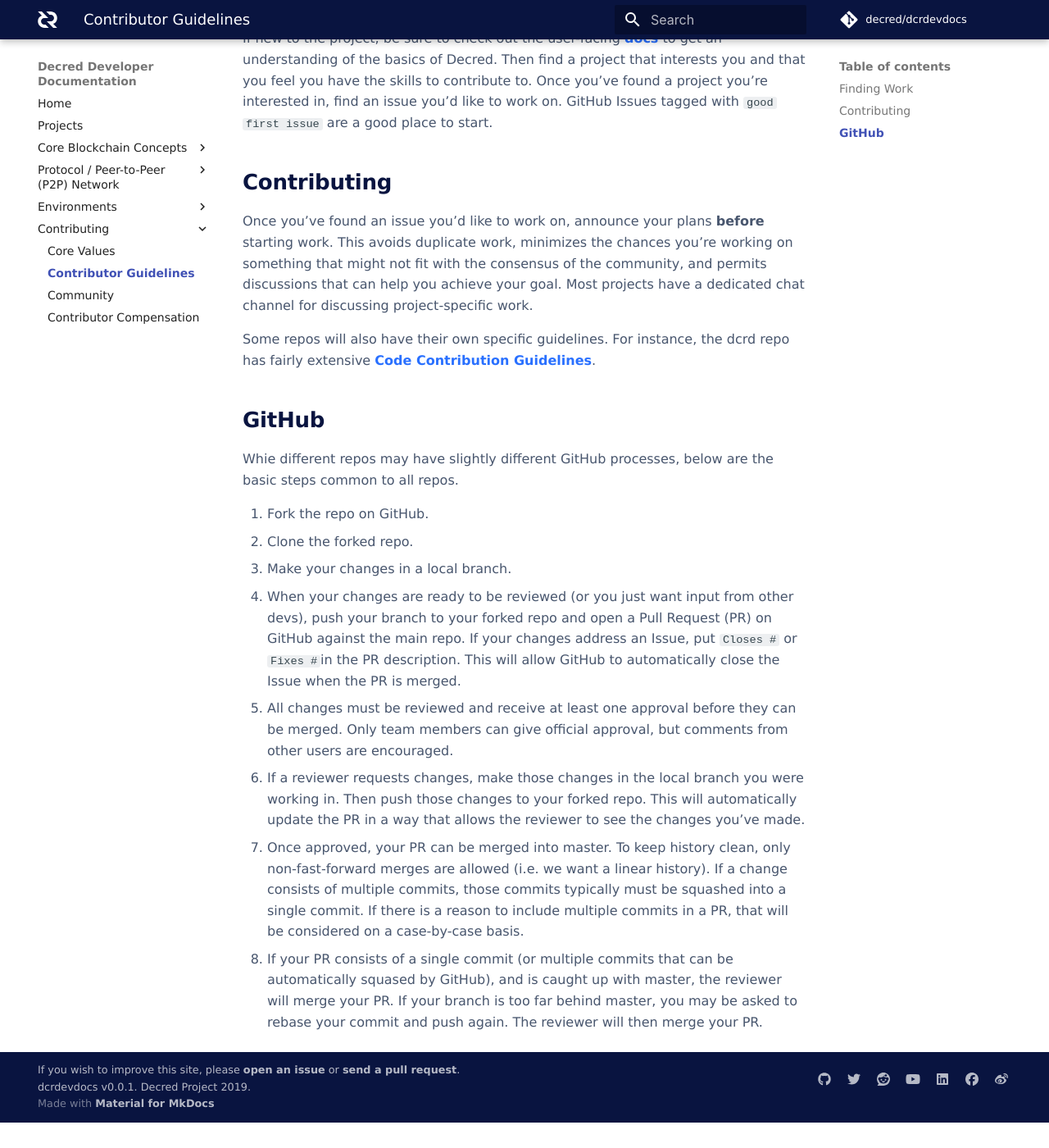
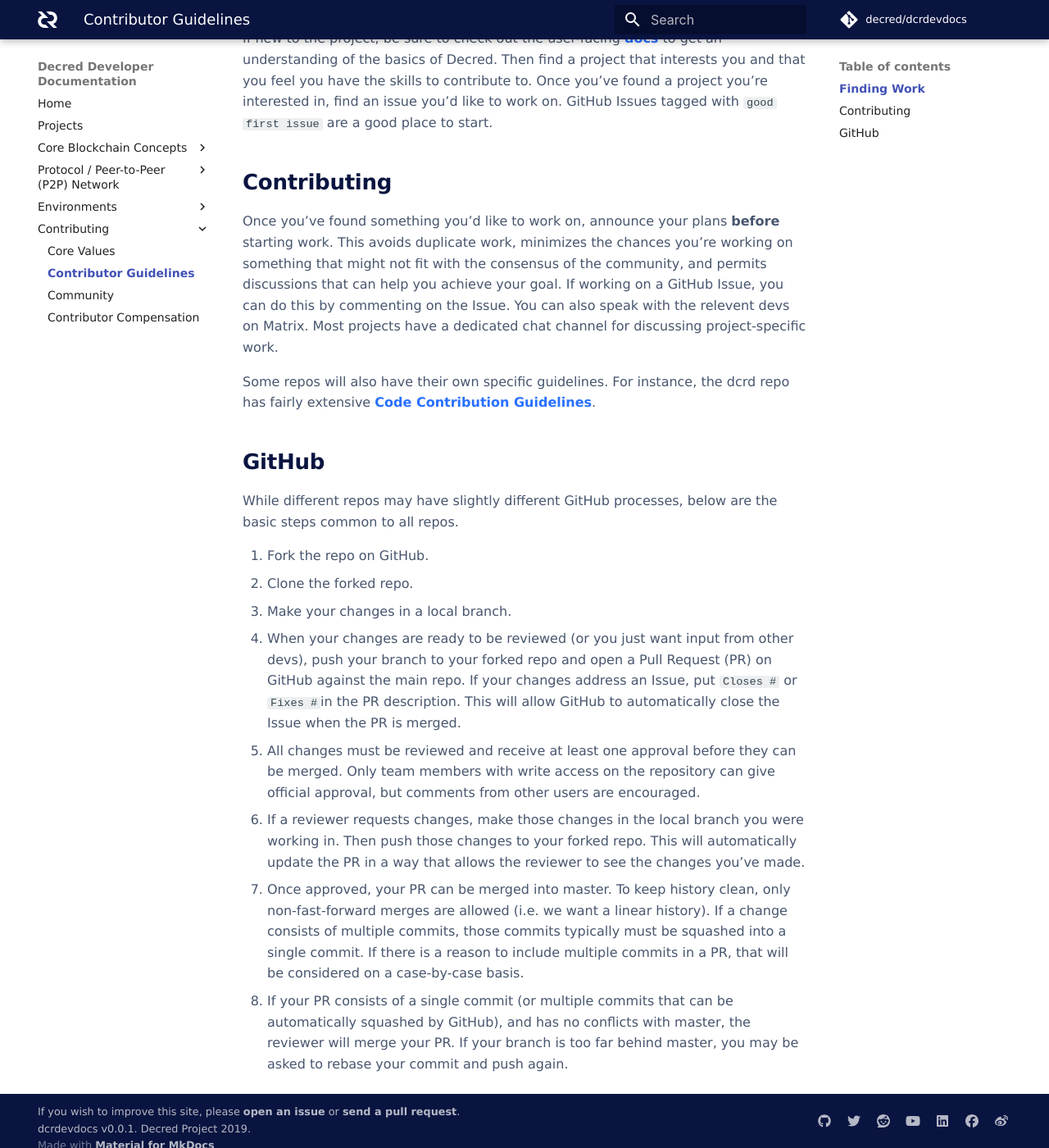
Before and after one commit to decred/dcrdevdocs, an MkDocs documentation site: the page built from docs/contributing/contributor-guidelines.md, in a window 1280 px wide and 1400 px high, scrolled down 466 px. Shown: the whole window at 82% size. Built offline with MkDocs 1.6.1 and Material for MkDocs 9.7.7, drawn with Linux system fonts in a browser that asks for light colours; some web fonts are replaced; comment, search, counter and statistics services are not loaded; before the commit the page ends 1835 px from its top, so only the background shows below that; some of the changed text lies outside the part shown.

Commit message:
Address jholdstock feedback

```diff
--- a/docs/contributing/contributor-guidelines.md
+++ b/docs/contributing/contributor-guidelines.md
@@ -6,25 +6,25 @@ Decred development is, like the project, decentralized. Different projects and t
 
 ## Finding Work
 
-Nearly all work occurs in public repos and is open to new contributors. A full list of repos can be found in the Decred [GitHub org](https://github.com/decred). A list of projects under active development and descriptions of them can be found on the [Projects](../../projects) page.
+Nearly all work occurs in public repos and is open to new contributors. A full list of repos can be found in the Decred [GitHub organisation](https://github.com/decred). A list of projects under active development and descriptions of them can be found on the [Projects](../projects.md) page.
 
 If new to the project, be sure to check out the user-facing [docs](https://docs.decred.org) to get an understanding of the basics of Decred. Then find a project that interests you and that you feel you have the skills to contribute to. Once you've found a project you're interested in, find an issue you'd like to work on. GitHub Issues tagged with `good first issue` are a good place to start.
 
 ## Contributing
 
-Once you've found an issue you'd like to work on, announce your plans **before** starting work. This avoids duplicate work, minimizes the chances you're working on something that might not fit with the consensus of the community, and permits discussions that can help you achieve your goal. Most projects have a dedicated chat channel for discussing project-specific work.
+Once you've found something you'd like to work on, announce your plans **before** starting work.  This avoids duplicate work, minimizes the chances you're working on something that might not fit with the consensus of the community, and permits discussions that can help you achieve your goal. If working on a GitHub Issue, you can do this by commenting on the Issue. You can also speak with the relevent devs on Matrix. Most projects have a dedicated chat channel for discussing project-specific work.
 
 Some repos will also have their own specific guidelines. For instance, the dcrd repo has fairly extensive [Code Contribution Guidelines](https://github.com/decred/dcrd/blob/master/docs/code_contribution_guidelines.md).
 
 ## GitHub
 
-Whie different repos may have slightly different GitHub processes, below are the basic steps common to all repos.
+While different repos may have slightly different GitHub processes, below are the basic steps common to all repos.
 
 1. Fork the repo on GitHub.
 1. Clone the forked repo.
 1. Make your changes in a local branch.
 1. When your changes are ready to be reviewed (or you just want input from other devs), push your branch to your forked repo and open a Pull Request (PR) on GitHub against the main repo. If your changes address an Issue, put `Closes #` or `Fixes #`in the PR description. This will allow GitHub to automatically close the Issue when the PR is merged.
-1. All changes must be reviewed and receive at least one approval before they can be merged. Only team members can give official approval, but comments from other users are encouraged.
+1. All changes must be reviewed and receive at least one approval before they can be merged. Only team members with write access on the repository can give official approval, but comments from other users are encouraged.
 1. If a reviewer requests changes, make those changes in the local branch you were working in. Then push those changes to your forked repo. This will automatically update the PR in a way that allows the reviewer to see the changes you've made.
 1. Once approved, your PR can be merged into master. To keep history clean, only non-fast-forward merges are allowed (i.e. we want a linear history). If a change consists of multiple commits, those commits typically must be squashed into a single commit. If there is a reason to include multiple commits in a PR, that will be considered on a case-by-case basis.
-1. If your PR consists of a single commit (or multiple commits that can be automatically squased by GitHub), and is caught up with master, the reviewer will merge your PR. If your branch is too far behind master, you may be asked to rebase your commit and push again. The reviewer will then merge your PR.
+1. If your PR consists of a single commit (or multiple commits that can be automatically squashed by GitHub), and has no conflicts with master, the reviewer will merge your PR. If your branch is too far behind master, you may be asked to rebase your commit and push again.
```
